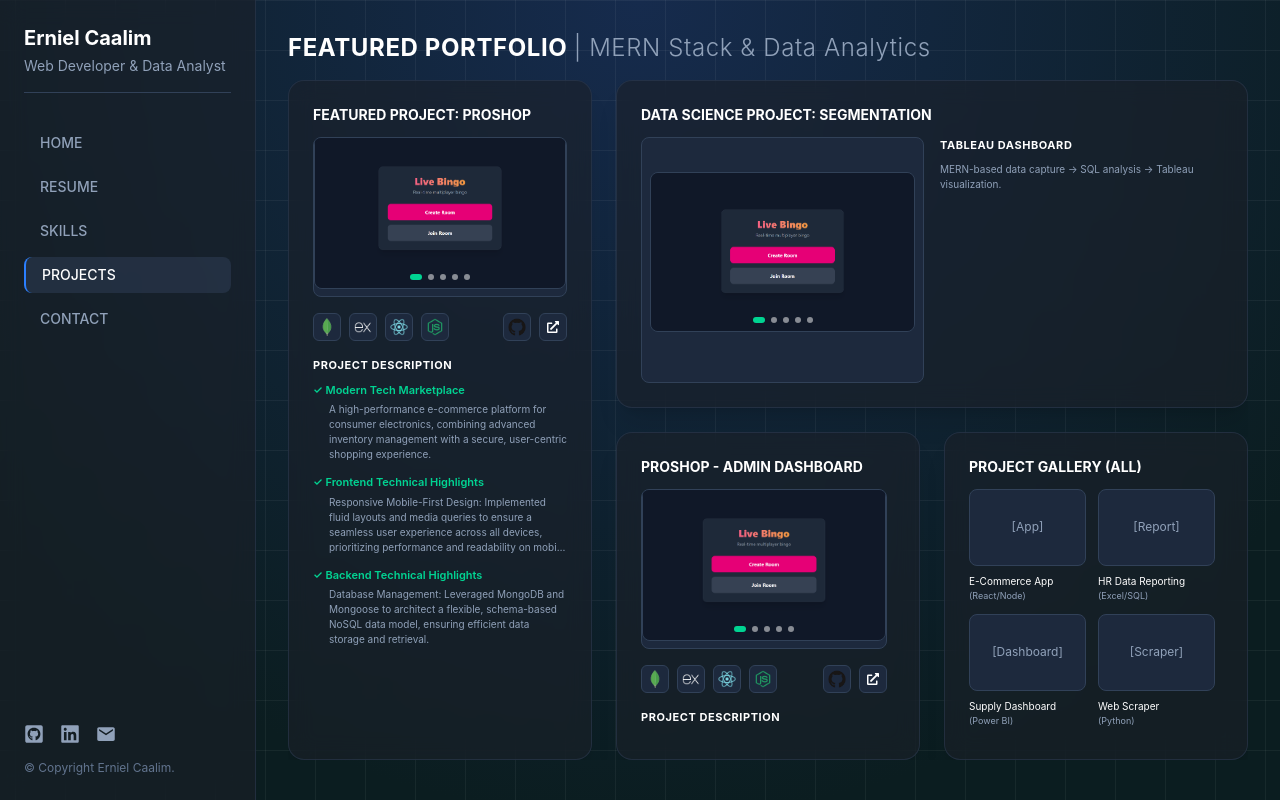
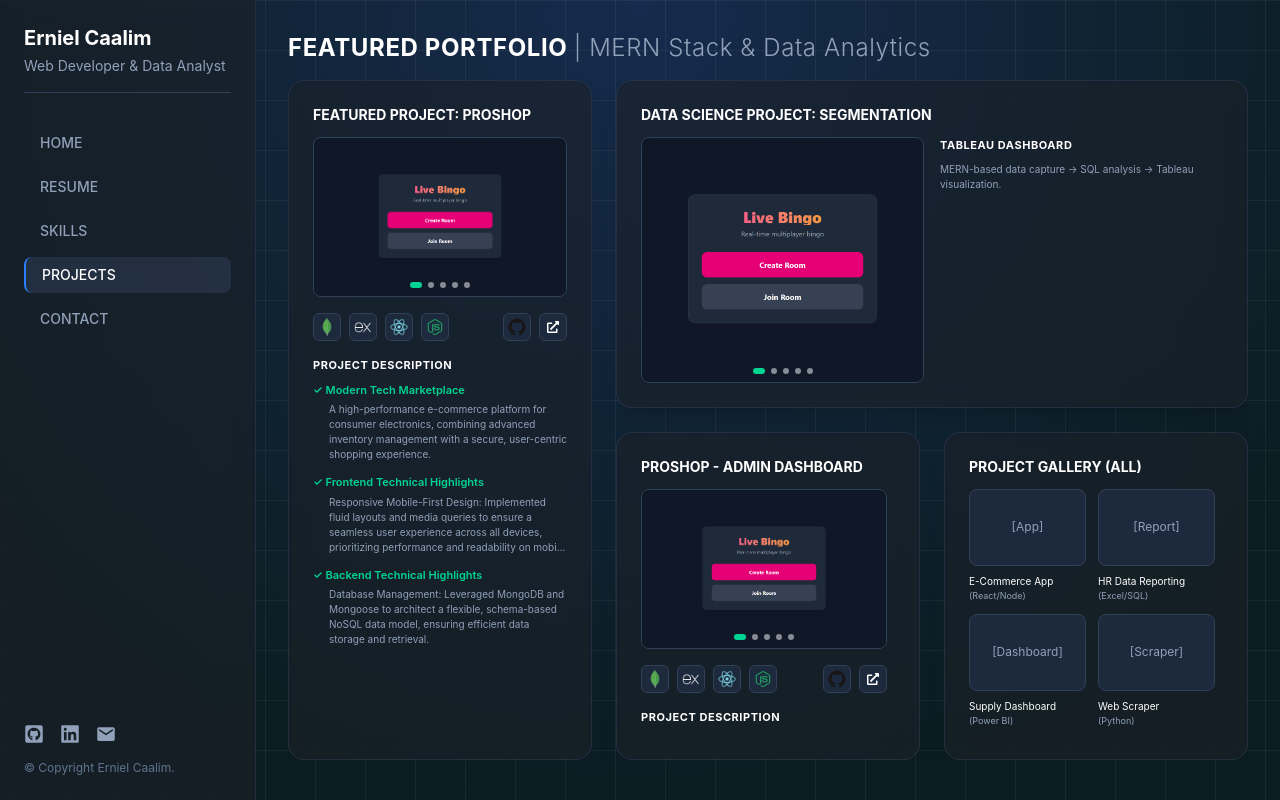
Before and after one commit to EMCSquare12/erniel-portfolio, a React (Vite) app: page /projects in a window 1280 px wide. Built offline with nearby package versions, Linux system fonts and the light colour scheme.

Commit message:
Fix ImageSlider size

```diff
--- a/src/pages/ProjectsPage.jsx
+++ b/src/pages/ProjectsPage.jsx
@@ -1,3 +1,4 @@
+// emcsquare12/erniel-portfolio/erniel-portfolio-700cf54f400619e458a436b4c3f4bb536b6bba4a/src/pages/ProjectsPage.jsx
 import React, { useState } from "react";
 import {
   IconReactJs as ReactJs,
@@ -19,6 +20,7 @@ import {
   FaChevronRight,
 } from "react-icons/fa";
 import { Card } from "../components/Card";
+
 const icons = [MongoDb, ExpressJs, ReactJs, NodeJs];
 const mockImages = [MainPage, CreateRoom, JoinRoom, HostPage, PlayerRoom];
 
@@ -37,7 +39,6 @@ const ImageSlider = ({ images, isExp, customClass }) => {
     setCurrentIndex((prev) => (prev - 1 + images.length) % images.length);
   };
 
-  // Removed 'flex items-center justify-center' to allow the image to stretch properly
   const containerClass =
     customClass ||
     `relative bg-slate-800 rounded-lg border border-slate-700 shrink-0 w-full mb-4 overflow-hidden group/slider ${
@@ -59,7 +60,6 @@ const ImageSlider = ({ images, isExp, customClass }) => {
       <img
         src={images[currentIndex]}
         alt={`Slide ${currentIndex}`}
-        // 'block w-full h-full object-cover' forces the image to stretch and crop perfectly to the edges
         className="block w-full h-full object-cover transition-transform duration-500"
       />
       {images.length > 1 && (
@@ -93,6 +93,7 @@ const ImageSlider = ({ images, isExp, customClass }) => {
     </div>
   );
 };
+
 const proShopDetails = [
   {
     title: "Modern Tech Marketplace",
@@ -264,15 +265,7 @@ export default function ProjectsPage() {
         {/* SCROLLABLE CONTENT PORTION */}
         <div className="flex flex-col flex-1 min-h-0 overflow-y-auto hover-scrollbar pb-2">
           {/* Dynamic Image height based on state */}
-          <div
-            className={`bg-slate-800 rounded-lg flex items-center justify-center text-slate-400 border border-slate-700 shrink-0 w-full mb-4 overflow-hidden ${
-              isExp
-                ? "aspect-video max-h-[45vh]"
-                : "h-[140px] xl:h-[160px] 2xl:h-[180px]"
-            }`}
-          >
           <ImageSlider images={mockImages} isExp={isExp} />
-          </div>
 
           <div className="flex justify-between items-center mb-4 shrink-0">
             {/* Left Side: MERN Tech Stack Icons */}
@@ -364,12 +357,11 @@ export default function ProjectsPage() {
           // NEW EXPANDED CONTENT (Single column layout like other projects)
           <div className="flex flex-col flex-1 min-h-0 w-full overflow-y-auto hover-scrollbar pr-2 pb-2">
             {/* 1. Main Visual Visual (Placeholder) at top */}
-            <div className="bg-slate-800 rounded-lg flex items-center justify-center text-slate-400 border border-slate-700 shrink-0 w-full mb-4 overflow-hidden aspect-video max-h-[45vh]">
             <ImageSlider
               images={mockImages}
+              isExp={true}
               customClass="relative bg-slate-800 rounded-lg border border-slate-700 shrink-0 w-full mb-4 overflow-hidden aspect-video max-h-[45vh] group/slider"
             />
-            </div>
 
             {/* 2. Horizontal centered tech icons */}
             <div className="flex justify-between items-center mb-4 shrink-0">
@@ -429,9 +421,11 @@ export default function ProjectsPage() {
           // RETAIN THE DEFAULT COMPACT VIEW (Two columns)
           <div className="grid grid-cols-2 gap-4 flex-1 min-h-0 h-[140px] xl:h-[160px] 2xl:h-[180px] shrink-0 w-full overflow-hidden">
             {/* Left: Map Dashboard (Placeholder) */}
-            <div className="bg-slate-800 rounded-lg border border-slate-700 flex items-center justify-center text-slate-400 text-xs p-2 h-full w-full overflow-hidden">
-              <ImageSlider images={mockImages} isExp={isExp} />
-            </div>
+            <ImageSlider
+              images={mockImages}
+              isExp={isExp}
+              customClass="relative bg-slate-800 rounded-lg border border-slate-700 h-full w-full overflow-hidden group/slider"
+            />
 
             {/* Right: Text Details (compact) - Set to justify-start and added scrollbar */}
             <div className="flex flex-col justify-start overflow-y-auto hover-scrollbar pr-2 pb-2">
@@ -475,15 +469,7 @@ export default function ProjectsPage() {
 
         {/* SCROLLABLE CONTENT PORTION */}
         <div className="flex flex-col flex-1 min-h-0 overflow-y-auto hover-scrollbar pr-2 pb-2">
-          <div
-            className={`bg-slate-800 rounded-lg flex items-center justify-center text-slate-400 border border-slate-700 shrink-0 w-full mb-4 overflow-hidden ${
-              isExp
-                ? "aspect-video max-h-[45vh]"
-                : "h-[140px] xl:h-[160px] 2xl:h-[180px]"
-            }`}
-          >
           <ImageSlider images={mockImages} isExp={isExp} />
-          </div>
 
           <div className="flex justify-between items-center mb-4 shrink-0">
             {/* Left Side: MERN Tech Stack Icons */}
```
Lines whose indentation alone changed are shown as unchanged.
